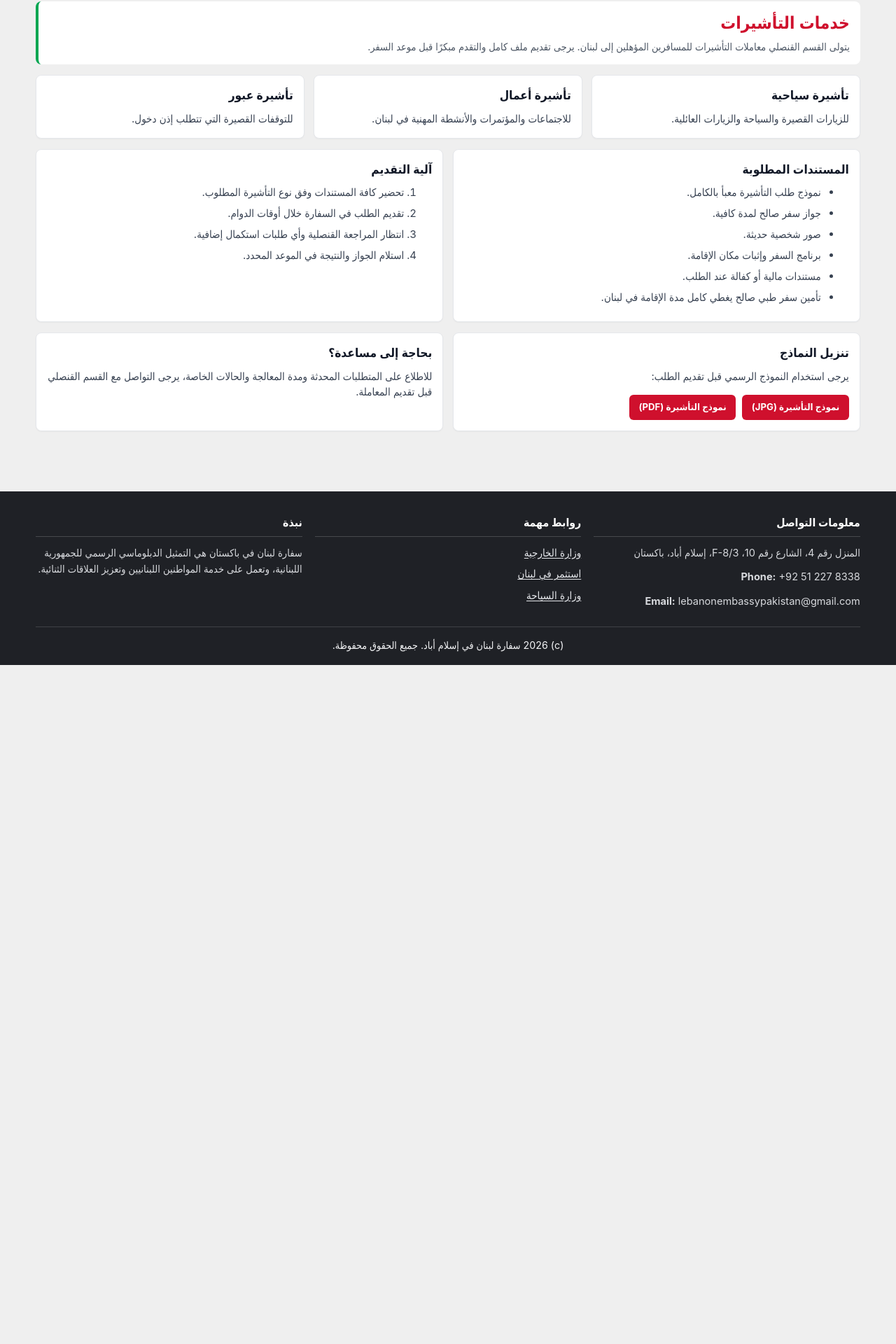
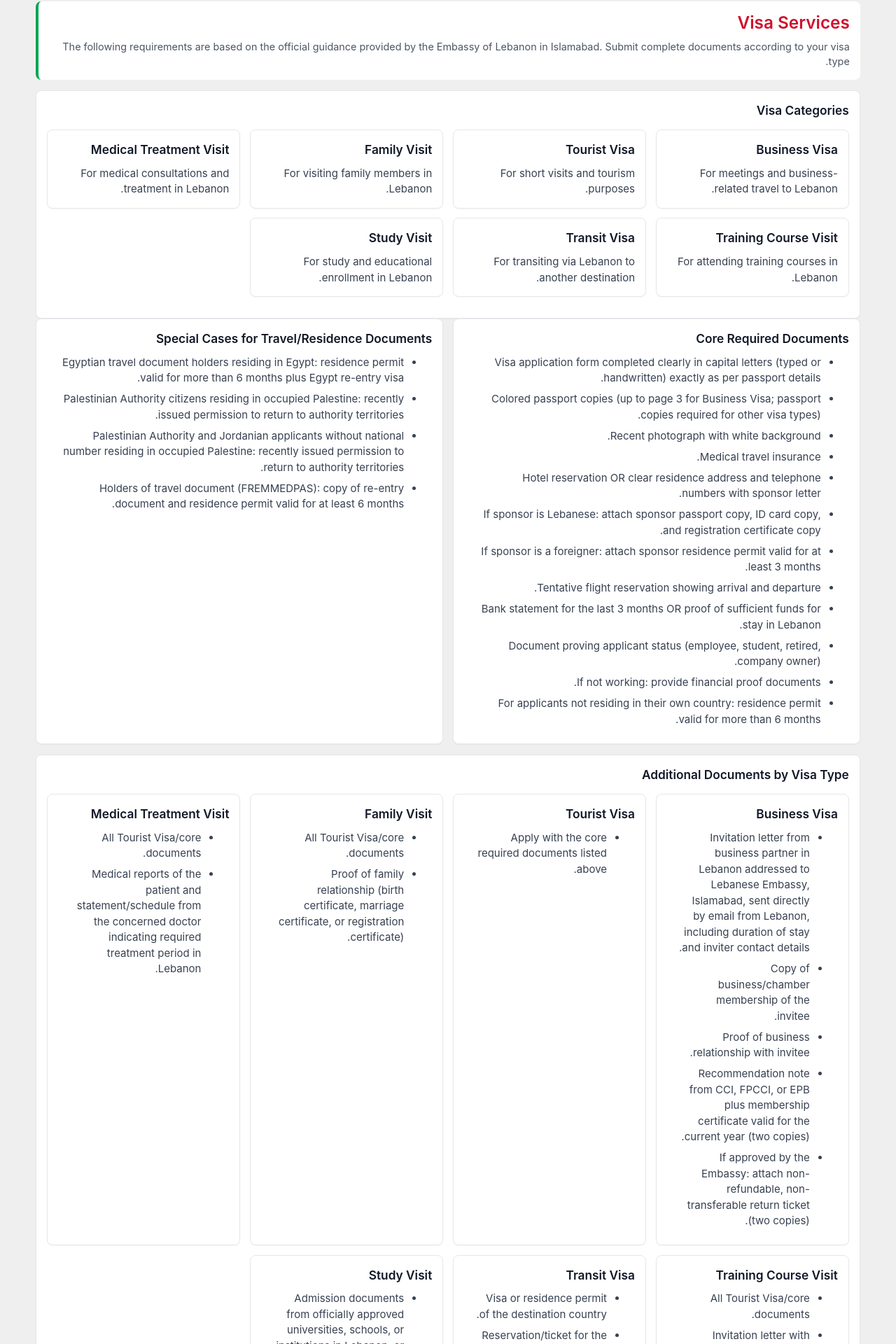
Before and after one commit to travokeyapp/lebanon-embassy-webiste, a Next.js app: page /ar/visas in a window 1280 px wide. Shown: the part 211-2131 px from the top of the page at 70% size. Before the commit the page ends 1161 px from the top, so only its background shows below. Built offline with nearby package versions, Linux system fonts and the light colour scheme.

Commit message:
update visa requirements

```diff
--- a/src/app/[locale]/visas/page.tsx
+++ b/src/app/[locale]/visas/page.tsx
@@ -1,39 +1,163 @@
 import SiteShell from "@/components/site-shell";
 import { normalizeLocale } from "@/lib/locale";
 
-const content = {
-  en: {
+type VisaCategory = {
+  title: string;
+  detail: string;
+};
+
+type VisaSpecific = {
+  title: string;
+  items: string[];
+};
+
+type VisaPageContent = {
+  title: string;
+  lead: string;
+  categoriesTitle: string;
+  categories: VisaCategory[];
+  requiredTitle: string;
+  required: string[];
+  specialCasesTitle: string;
+  specialCases: string[];
+  visaSpecificTitle: string;
+  visaSpecific: VisaSpecific[];
+  feeTitle: string;
+  fees: string[];
+  processTitle: string;
+  process: string[];
+  notesTitle: string;
+  notes: string[];
+  downloadTitle: string;
+  downloadHint: string;
+  formJpg: string;
+  formPdf: string;
+  contactTitle: string;
+  contactBody: string;
+};
+
+const sharedContent: VisaPageContent = {
   title: "Visa Services",
-    lead: "The Consular Section handles visa applications for eligible travelers to Lebanon. Applicants should submit complete documentation and apply early.",
+  lead: "The following requirements are based on the official guidance provided by the Embassy of Lebanon in Islamabad. Submit complete documents according to your visa type.",
   categoriesTitle: "Visa Categories",
   categories: [
     {
-        title: "Tourist Visa",
-        detail: "For short-term visits, family trips, and cultural travel.",
+      title: "Business Visa",
+      detail: "For meetings and business-related travel to Lebanon.",
     },
     {
-        title: "Business Visa",
-        detail: "For meetings, conferences, and professional activities in Lebanon.",
+      title: "Tourist Visa",
+      detail: "For short visits and tourism purposes.",
+    },
+    {
+      title: "Family Visit",
+      detail: "For visiting family members in Lebanon.",
+    },
+    {
+      title: "Medical Treatment Visit",
+      detail: "For medical consultations and treatment in Lebanon.",
+    },
+    {
+      title: "Training Course Visit",
+      detail: "For attending training courses in Lebanon.",
     },
     {
       title: "Transit Visa",
-        detail: "For brief stopovers where entry authorization is required.",
+      detail: "For transiting via Lebanon to another destination.",
+    },
+    {
+      title: "Study Visit",
+      detail: "For study and educational enrollment in Lebanon.",
     },
   ],
-    requiredTitle: "Required Documents",
+  requiredTitle: "Core Required Documents",
   required: [
-      "Completed visa application form.",
-      "Valid passport with sufficient validity period.",
-      "Recent passport-size photographs.",
-      "Travel itinerary and proof of accommodation.",
-      "Supporting financial or sponsorship documents, if requested.",
+    "Visa application form completed clearly in capital letters (typed or handwritten) exactly as per passport details.",
+    "Colored passport copies (up to page 3 for Business Visa; passport copies required for other visa types).",
+    "Recent photograph with white background.",
+    "Medical travel insurance.",
+    "Hotel reservation OR clear residence address and telephone numbers with sponsor letter.",
+    "If sponsor is Lebanese: attach sponsor passport copy, ID card copy, and registration certificate copy.",
+    "If sponsor is a foreigner: attach sponsor residence permit valid for at least 3 months.",
+    "Tentative flight reservation showing arrival and departure.",
+    "Bank statement for the last 3 months OR proof of sufficient funds for stay in Lebanon.",
+    "Document proving applicant status (employee, student, retired, company owner).",
+    "If not working: provide financial proof documents.",
+    "For applicants not residing in their own country: residence permit valid for more than 6 months.",
   ],
+  specialCasesTitle: "Special Cases for Travel/Residence Documents",
+  specialCases: [
+    "Egyptian travel document holders residing in Egypt: residence permit valid for more than 6 months plus Egypt re-entry visa.",
+    "Palestinian Authority citizens residing in occupied Palestine: recently issued permission to return to authority territories.",
+    "Palestinian Authority and Jordanian applicants without national number residing in occupied Palestine: recently issued permission to return to authority territories.",
+    "Holders of travel document (FREMMEDPAS): copy of re-entry document and residence permit valid for at least 6 months.",
+  ],
+  visaSpecificTitle: "Additional Documents by Visa Type",
+  visaSpecific: [
+    {
+      title: "Business Visa",
+      items: [
+        "Invitation letter from business partner in Lebanon addressed to Lebanese Embassy, Islamabad, sent directly by email from Lebanon, including duration of stay and inviter contact details.",
+        "Copy of business/chamber membership of the invitee.",
+        "Proof of business relationship with invitee.",
+        "Recommendation note from CCI, FPCCI, or EPB plus membership certificate valid for the current year (two copies).",
+        "If approved by the Embassy: attach non-refundable, non-transferable return ticket (two copies).",
+      ],
+    },
+    {
+      title: "Tourist Visa",
+      items: ["Apply with the core required documents listed above."],
+    },
+    {
+      title: "Family Visit",
+      items: [
+        "All Tourist Visa/core documents.",
+        "Proof of family relationship (birth certificate, marriage certificate, or registration certificate).",
+      ],
+    },
+    {
+      title: "Medical Treatment Visit",
+      items: [
+        "All Tourist Visa/core documents.",
+        "Medical reports of the patient and statement/schedule from the concerned doctor indicating required treatment period in Lebanon.",
+      ],
+    },
+    {
+      title: "Training Course Visit",
+      items: [
+        "All Tourist Visa/core documents.",
+        "Invitation letter with course program and training duration.",
+      ],
+    },
+    {
+      title: "Transit Visa",
+      items: [
+        "Visa or residence permit of the destination country.",
+        "Reservation/ticket for the destination country.",
+      ],
+    },
+    {
+      title: "Study Visit",
+      items: [
+        "Admission documents from officially approved universities, schools, or institutions in Lebanon, or invitation letter from them.",
+        "Proof of sufficient funds for study and routine expenses during stay in Lebanon.",
+        "Scholarship holders may present scholarship acceptance letter and may be exempted from producing admission and study-financing documents.",
+      ],
+    },
+  ],
+  feeTitle: "Business Visa Fees (Cash, After Approval)",
+  fees: ["Single Entry: USD 88", "Two Entries: USD 125", "Multiple Entries: USD 175"],
   processTitle: "Application Process",
   process: [
-      "Prepare all documents according to the relevant visa category.",
+    "Prepare the full document set according to your visa category.",
     "Submit the application at the Embassy during working hours.",
-      "Wait for consular review and possible follow-up requests.",
-      "Collect passport and decision on the communicated date.",
+    "Wait for consular review and any additional document requests.",
+    "If approved, complete any final submission requirements (such as return ticket copies and applicable fee payment) before visa issuance.",
+  ],
+  notesTitle: "Important Notes",
+  notes: [
+    "All required documents must be presented in Arabic, French, or English.",
+    "The Directorate General of General Security may request additional documents whenever deemed necessary.",
   ],
   downloadTitle: "Forms Download",
   downloadHint: "Use the official visa form before submitting your application:",
@@ -42,59 +166,17 @@ const content = {
   contactTitle: "Need Assistance?",
   contactBody:
     "For updated requirements, processing times, and special cases, contact the Consular Section directly before filing your application.",
-  },
-  ar: {
-    title: "خدمات التأشيرات",
-    lead: "يتولى القسم القنصلي معاملات التأشيرات للمسافرين المؤهلين إلى لبنان. يرجى تقديم ملف كامل والتقدم مبكرًا قبل موعد السفر.",
-    categoriesTitle: "فئات التأشيرات",
-    categories: [
-      {
-        title: "تأشيرة سياحية",
-        detail: "للزيارات القصيرة والسياحة والزيارات العائلية.",
-      },
-      {
-        title: "تأشيرة أعمال",
-        detail: "للاجتماعات والمؤتمرات والأنشطة المهنية في لبنان.",
-      },
-      {
-        title: "تأشيرة عبور",
-        detail: "للتوقفات القصيرة التي تتطلب إذن دخول.",
-      },
-    ],
-    requiredTitle: "المستندات المطلوبة",
-    required: [
-      "نموذج طلب التأشيرة معبأ بالكامل.",
-      "جواز سفر صالح لمدة كافية.",
-      "صور شخصية حديثة.",
-      "برنامج السفر وإثبات مكان الإقامة.",
-      "مستندات مالية أو كفالة عند الطلب.",
-    ],
-    processTitle: "آلية التقديم",
-    process: [
-      "تحضير كافة المستندات وفق نوع التأشيرة المطلوب.",
-      "تقديم الطلب في السفارة خلال أوقات الدوام.",
-      "انتظار المراجعة القنصلية وأي طلبات استكمال إضافية.",
-      "استلام الجواز والنتيجة في الموعد المحدد.",
-    ],
-    downloadTitle: "تنزيل النماذج",
-    downloadHint: "يرجى استخدام النموذج الرسمي قبل تقديم الطلب:",
-    formJpg: "نموذج التأشيرة (JPG)",
-    formPdf: "نموذج التأشيرة (PDF)",
-    contactTitle: "بحاجة إلى مساعدة؟",
-    contactBody:
-      "للاطلاع على المتطلبات المحدثة ومدة المعالجة والحالات الخاصة، يرجى التواصل مع القسم القنصلي قبل تقديم المعاملة.",
-  },
+};
+
+const content: Record<"en" | "ar", VisaPageContent> = {
+  en: sharedContent,
+  ar: sharedContent,
 };
 
 export default async function VisasPage({ params }: { params: Promise<{ locale: string }> }) {
   const { locale: rawLocale } = await params;
   const locale = normalizeLocale(rawLocale);
   const t = content[locale];
-  const travelInsuranceRequirement =
-    locale === "ar"
-      ? "تأمين سفر طبي صالح يغطي كامل مدة الإقامة في لبنان."
-      : "Valid travel medical insurance covering the full stay in Lebanon.";
-  const requiredDocuments = [...t.required, travelInsuranceRequirement];
 
   return (
     <SiteShell locale={locale} activeNav="visas">
@@ -104,6 +186,8 @@ export default async function VisasPage({ params }: { params: Promise<{ locale:
           <p className="sectionLead">{t.lead}</p>
         </div>
 
+        <article className="card stack">
+          <h3>{t.categoriesTitle}</h3>
           <div className="quickGrid">
             {t.categories.map((item) => (
               <article className="card" key={item.title}>
@@ -112,17 +196,65 @@ export default async function VisasPage({ params }: { params: Promise<{ locale:
               </article>
             ))}
           </div>
+        </article>
 
         <div className="contentSplit">
           <article className="card">
             <h3>{t.requiredTitle}</h3>
             <ul className="bulletList">
-              {requiredDocuments.map((item) => (
+              {t.required.map((item) => (
                 <li key={item}>{item}</li>
               ))}
             </ul>
           </article>
 
+          <article className="card">
+            <h3>{t.specialCasesTitle}</h3>
+            <ul className="bulletList">
+              {t.specialCases.map((item) => (
+                <li key={item}>{item}</li>
+              ))}
+            </ul>
+          </article>
+        </div>
+
+        <article className="card stack">
+          <h3>{t.visaSpecificTitle}</h3>
+          <div className="quickGrid">
+            {t.visaSpecific.map((item) => (
+              <article className="card" key={item.title}>
+                <h3>{item.title}</h3>
+                <ul className="bulletList">
+                  {item.items.map((doc) => (
+                    <li key={doc}>{doc}</li>
+                  ))}
+                </ul>
+              </article>
+            ))}
+          </div>
+        </article>
+
+        <div className="contentSplit">
+          <article className="card">
+            <h3>{t.feeTitle}</h3>
+            <ul className="bulletList">
+              {t.fees.map((fee) => (
+                <li key={fee}>{fee}</li>
+              ))}
+            </ul>
+          </article>
+
+          <article className="card">
+            <h3>{t.notesTitle}</h3>
+            <ul className="bulletList">
+              {t.notes.map((note) => (
+                <li key={note}>{note}</li>
+              ))}
+            </ul>
+          </article>
+        </div>
+
+        <div className="contentSplit">
           <article className="card">
             <h3>{t.processTitle}</h3>
             <ol className="stepList">
@@ -131,9 +263,7 @@ export default async function VisasPage({ params }: { params: Promise<{ locale:
               ))}
             </ol>
           </article>
-        </div>
 
-        <div className="contentSplit">
           <article className="card stack">
             <h3>{t.downloadTitle}</h3>
             <p>{t.downloadHint}</p>
@@ -146,12 +276,12 @@ export default async function VisasPage({ params }: { params: Promise<{ locale:
               </a>
             </div>
           </article>
+        </div>
 
-          <article className="card">
+        <article className="card stack">
           <h3>{t.contactTitle}</h3>
           <p>{t.contactBody}</p>
         </article>
-        </div>
       </section>
     </SiteShell>
   );
```
Lines whose indentation alone changed are shown as unchanged.
